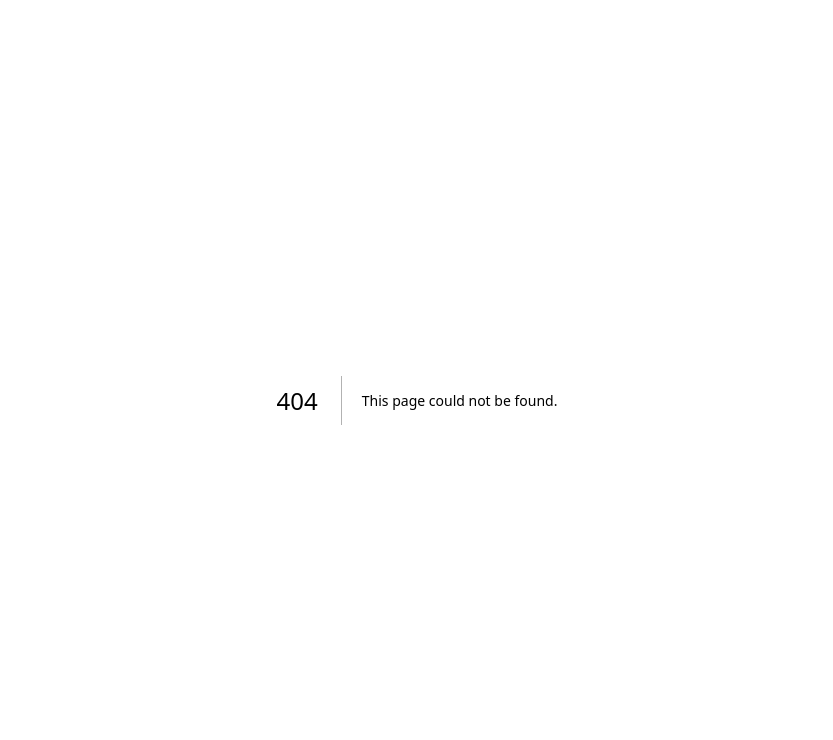
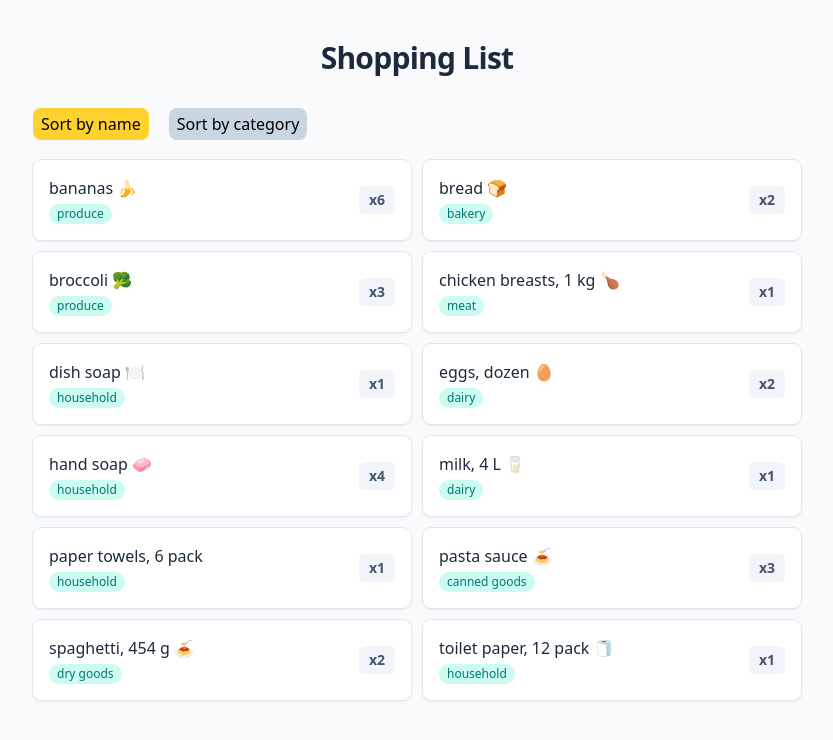
Before and after one commit to jrwall94/cprg306-assignments, a Next.js app: page /week-6 in a window 1280 px wide. Before the commit this address had no page. Shown: the top 740 px of the page, without its empty margins (223-1056 px from the left). Built offline with nearby package versions, Linux system fonts and the light colour scheme.

Commit message:
Week 6 basic functionality complete

```diff
--- a/app/page.js
+++ b/app/page.js
@@ -8,6 +8,7 @@ export default function Home() {
       <Assignment week={3} />
       <Assignment week={4} />
       <Assignment week={5} />
+      <Assignment week={6} />
     </main>
   );
 }
--- /dev/null
+++ b/app/week-6/item-list.js
@@ -0,0 +1,35 @@
+"use client";
+
+import Item from "./item";
+import { useState } from "react";
+import itemList from "./items.json";
+
+export default function ItemList() {
+  const [sortBy, setSortBy] = useState("name");
+
+  itemList.sort((a, b) => a[sortBy].localeCompare(b[sortBy]));
+
+  return (
+    <section>
+      <div className="flex mb-5 gap-5">
+        <button
+          onClick={() => setSortBy("name")}
+          className={`px-2 py-1 rounded-lg ${sortBy == "name" ? "bg-amber-300" : "bg-slate-300"}`}
+        >
+          Sort by name
+        </button>
+        <button
+          onClick={() => setSortBy("category")}
+          className={`px-2 py-1 rounded-lg ${sortBy == "category" ? "bg-amber-300" : "bg-slate-300"}`}
+        >
+          Sort by category
+        </button>
+      </div>
+      <ul className="grid grid-cols-1 gap-3 sm:grid-cols-2">
+        {itemList.map((item) => (
+          <Item key={item.id} {...item} />
+        ))}
+      </ul>
+    </section>
+  );
+}
--- /dev/null
+++ b/app/week-6/item.js
@@ -0,0 +1,15 @@
+export default function Item({ name, quantity, category }) {
+  return (
+    <li className="flex items-center justify-between rounded-lg bg-white p-4 shadow-sm ring-1 ring-slate-200 transition hover:shadow-md">
+      <div>
+        <p className="font-medium text-slate-800">{name}</p>
+        <span className="mt-1 inline-block rounded-full bg-teal-100 px-2 py-0.5 text-xs font-medium text-teal-700">
+          {category}
+        </span>
+      </div>
+      <span className="rounded-md bg-slate-100 px-2.5 py-1 text-sm font-semibold text-slate-600">
+        x{quantity}
+      </span>
+    </li>
+  );
+}
--- /dev/null
+++ b/app/week-6/items.json
@@ -0,0 +1,74 @@
+[
+  {
+    "id": "1h2GJKH12gkHG31h1H",
+    "name": "milk, 4 L 🥛",
+    "quantity": 1,
+    "category": "dairy"
+  },
+  {
+    "id": "2KJH3k2j3H1k2J3K1H",
+    "name": "bread 🍞",
+    "quantity": 2,
+    "category": "bakery"
+  },
+  {
+    "id": "3h2KJH3k2j3H1k2J3",
+    "name": "eggs, dozen 🥚",
+    "quantity": 2,
+    "category": "dairy"
+  },
+  {
+    "id": "4k2J3K1H2GJKH12gk",
+    "name": "bananas 🍌",
+    "quantity": 6,
+    "category": "produce"
+  },
+  {
+    "id": "5H1h1H2KJH3k2j3H",
+    "name": "broccoli 🥦",
+    "quantity": 3,
+    "category": "produce"
+  },
+  {
+    "id": "6H1k2J3K1H2GJKH1",
+    "name": "chicken breasts, 1 kg 🍗",
+    "quantity": 1,
+    "category": "meat"
+  },
+  {
+    "id": "7gkHG31h1H2KJH3k",
+    "name": "pasta sauce 🍝",
+    "quantity": 3,
+    "category": "canned goods"
+  },
+  {
+    "id": "8j3H1k2J3K1H2GJK",
+    "name": "spaghetti, 454 g 🍝",
+    "quantity": 2,
+    "category": "dry goods"
+  },
+  {
+    "id": "9H12gkHG31h1H2KJ",
+    "name": "toilet paper, 12 pack 🧻",
+    "quantity": 1,
+    "category": "household"
+  },
+  {
+    "id": "10H3k2j3H1k2J3K1",
+    "name": "paper towels, 6 pack",
+    "quantity": 1,
+    "category": "household"
+  },
+  {
+    "id": "11k2J3K1H2GJKH12",
+    "name": "dish soap 🍽",
+    "quantity": 1,
+    "category": "household"
+  },
+  {
+    "id": "12GJKH12gkHG31h1",
+    "name": "hand soap 🧼",
+    "quantity": 4,
+    "category": "household"
+  }
+]
--- /dev/null
+++ b/app/week-6/page.js
@@ -0,0 +1,18 @@
+import ItemList from "./item-list";
+
+export const metadata = {
+  title: "Shopping List",
+};
+
+export default function Page() {
+  return (
+    <main className="min-h-screen bg-slate-50 px-4 py-10 sm:px-8">
+      <section className="mx-auto max-w-3xl">
+        <h1 className="mb-8 text-center text-3xl font-bold tracking-tight text-slate-800">
+          Shopping List
+        </h1>
+        <ItemList />
+      </section>
+    </main>
+  );
+}
```
